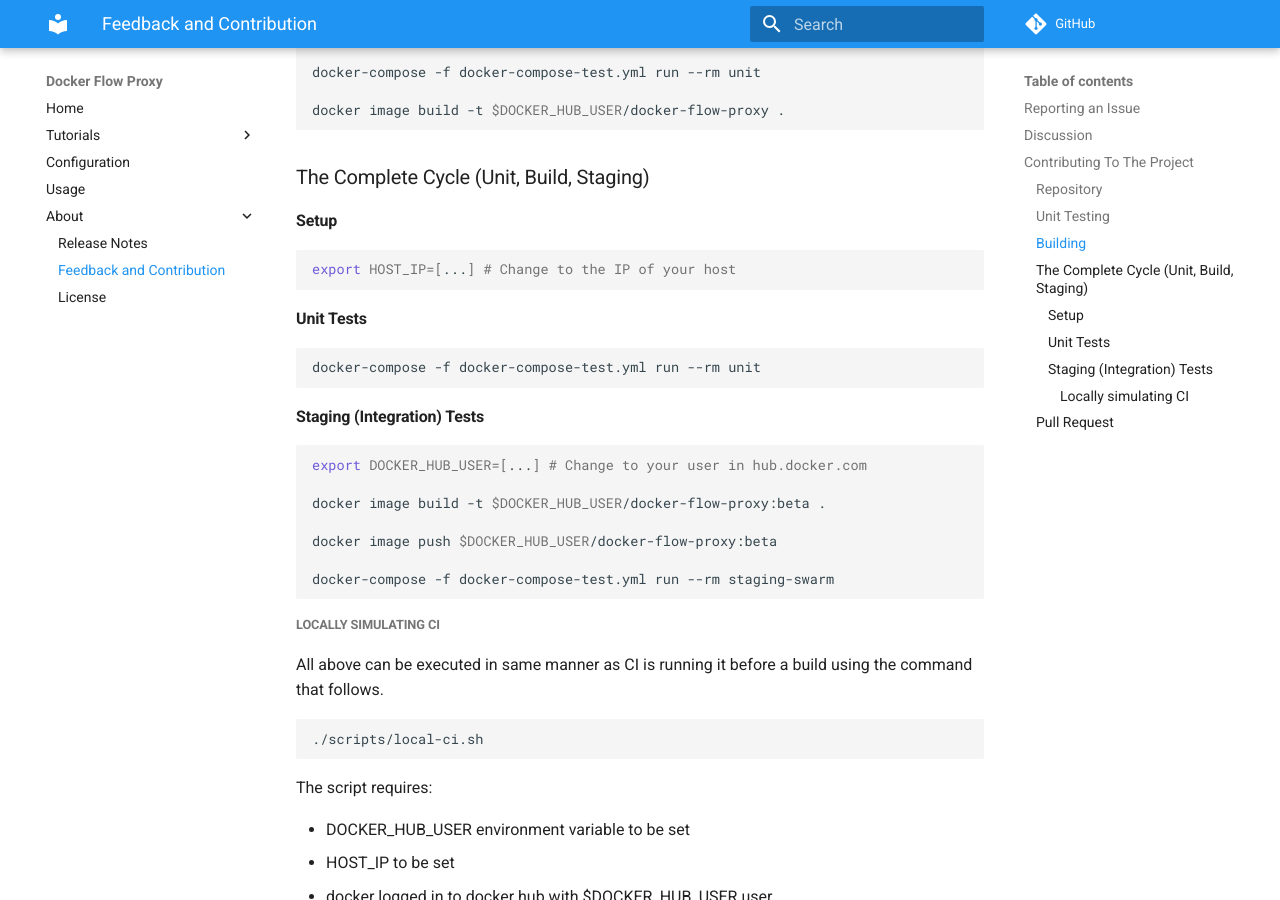
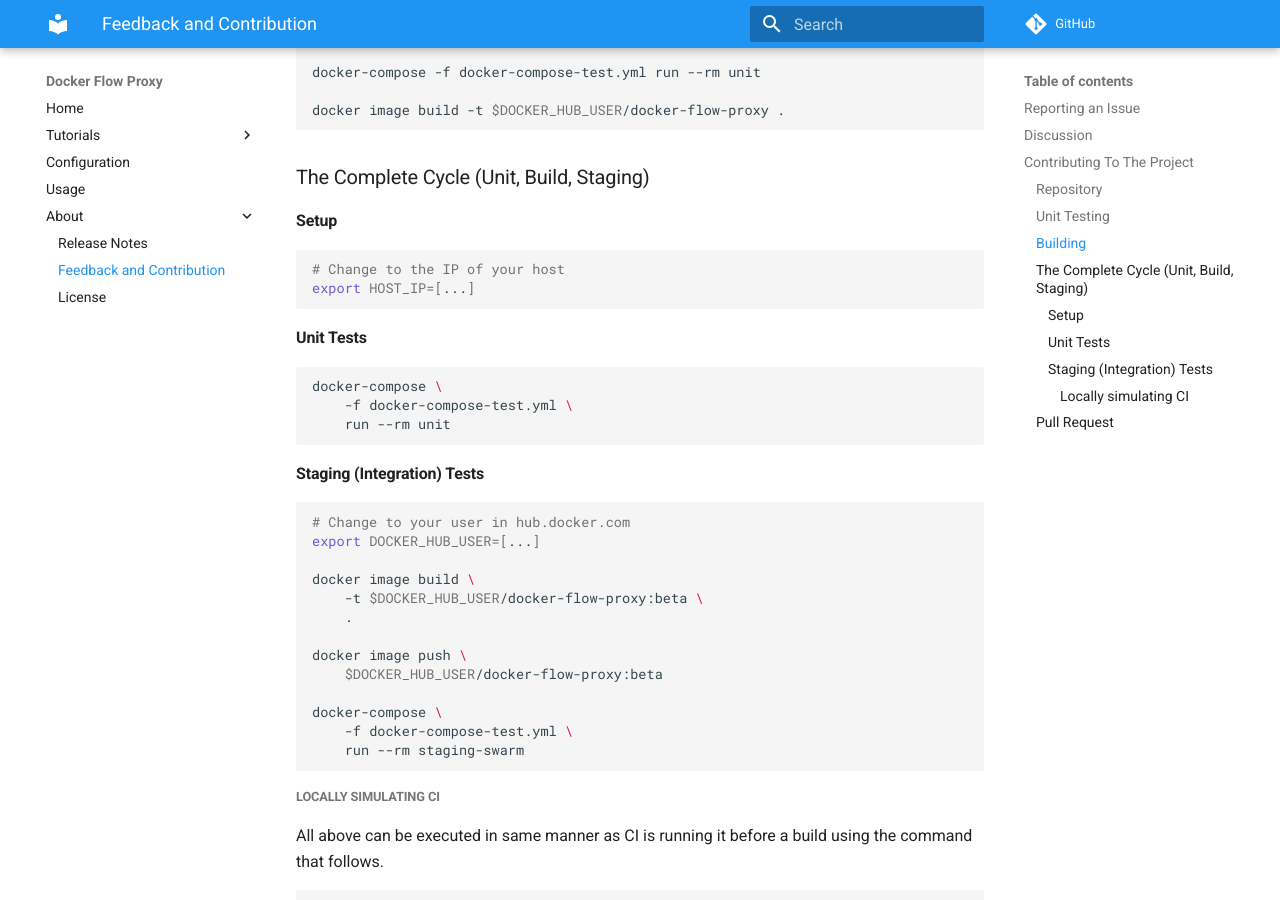
Before and after one commit to docker-flow/docker-flow-proxy, an MkDocs documentation site: the page built from docs/feedback-and-contribution.md, in a window 1280 px wide and 900 px high, scrolled down 1384 px. Built offline with MkDocs 1.6.1 and Material for MkDocs 9.7.7, drawn with Linux system fonts in a browser that asks for light colours; comment, search, counter and statistics services are not loaded; old or Windows-style settings are respelled for this version of MkDocs.

````diff
--- a/docs/feedback-and-contribution.md
+++ b/docs/feedback-and-contribution.md
@@ -53,25 +53,34 @@ docker image build -t $DOCKER_HUB_USER/docker-flow-proxy .
 #### Setup
 
 ```bash
-export HOST_IP=[...] # Change to the IP of your host
+# Change to the IP of your host
+export HOST_IP=[...]
 ```
 
 #### Unit Tests
 
 ```bash
-docker-compose -f docker-compose-test.yml run --rm unit
+docker-compose \
+    -f docker-compose-test.yml \
+    run --rm unit
 ```
 
 #### Staging (Integration) Tests
 
 ```bash
-export DOCKER_HUB_USER=[...] # Change to your user in hub.docker.com
+# Change to your user in hub.docker.com
+export DOCKER_HUB_USER=[...]
 
-docker image build -t $DOCKER_HUB_USER/docker-flow-proxy:beta .
+docker image build \
+    -t $DOCKER_HUB_USER/docker-flow-proxy:beta \
+    .
 
-docker image push $DOCKER_HUB_USER/docker-flow-proxy:beta
+docker image push \
+    $DOCKER_HUB_USER/docker-flow-proxy:beta
 
-docker-compose -f docker-compose-test.yml run --rm staging-swarm
+docker-compose \
+    -f docker-compose-test.yml \
+    run --rm staging-swarm
 ```
 
 ##### Locally simulating CI
````
Also changed, not shown: 4 other files.
